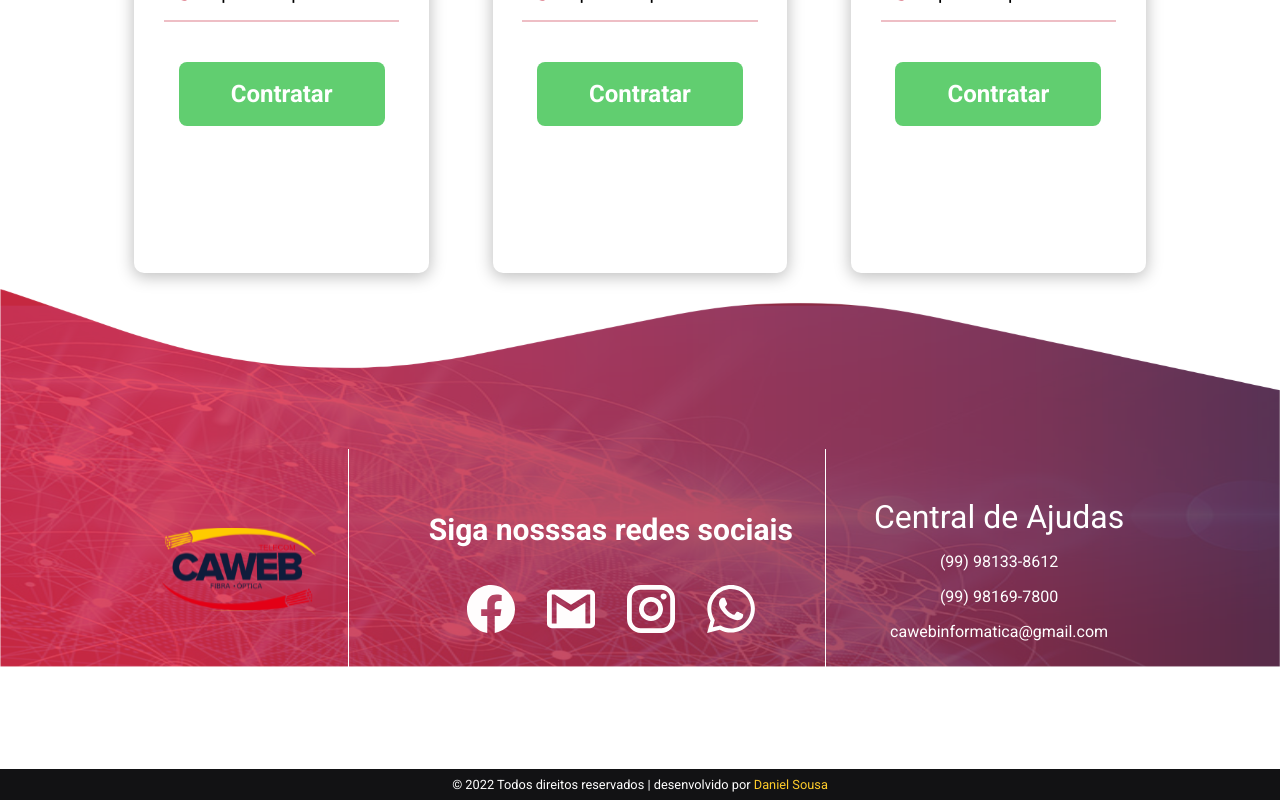
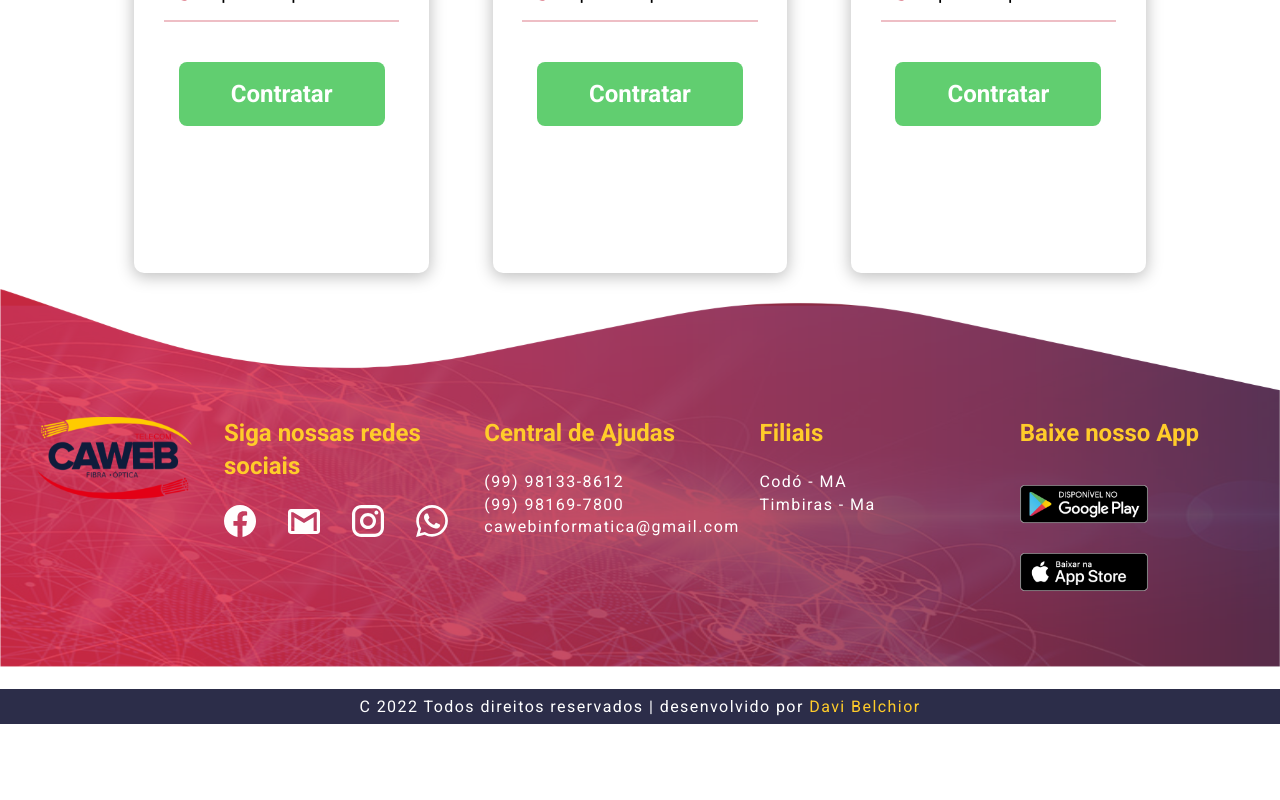
Before and after one commit to DanielSiilva/caweb-projet, a React (Vite) app: page / in a window 1280 px wide. Shown: the part 1103-1903 px from the top of the page. After the commit the page ends 1827 px from the top, so only its background shows below. Built offline with nearby package versions, Linux system fonts and the light colour scheme.

Commit message:
feat: se aplicado,  add o novo footer

```diff
--- a/src/components/Footer/index.tsx
+++ b/src/components/Footer/index.tsx
@@ -1,4 +1,4 @@
-import { Contacts, FooterContainer,FooterDescription, FooterRights, LogoContainer, SocialNetworks } from "./styled";
+import {FooterContainer, FooterItems,Footerr, Help, Logo, SocialNetworks, Branches, DownloadApp} from "./styled";
 
 import LogoFooter from '../../assets/logo.svg'
 
@@ -6,43 +6,82 @@ import Facebook from "../../assets/facebook.svg"
 import Email from "../../assets/email.svg"
 import Instagram from "../../assets/instagram.svg"
 import Whats from "../../assets/whats.svg"
+import AppStory from "../../assets/App-story-PNG.png"
+import PlayStory from "../../assets/play-story-PNG.png"
 
 export function Footer(){
 
 
     return (
+        <>
             <FooterContainer>
-            <FooterDescription>
-                <LogoContainer>
-                    <img  src={LogoFooter}/>
-                </LogoContainer>
+                <FooterItems>
+                    <Logo>
+                        <img src={LogoFooter} />
+                    </Logo>
 
                     <SocialNetworks>
-                    <p>Siga nosssas redes sociais</p>
+                        <span>Siga nossas redes sociais </span>
 
-                    <div>
+                        <section>
+                            <a href="">
                                 <img src={Facebook}/>
+                            </a>
+
+                            <a href="">
                                 <img src={Email}/>
+                            </a>
+
+                            <a href="">
                                 <img src={Instagram}/>
+                            </a>
+
+                            <a href="">
                                 <img src={Whats}/>
-                    </div>
+                            </a>
+                        </section>
                     </SocialNetworks>
 
-                <Contacts>
-                    <p>Central de Ajudas</p>
-                    <span>(99) 98133-8612</span>
-                    <span>(99) 98169-7800</span>
-                    <span>cawebinformatica@gmail.com</span>
-                </Contacts>
+                    <Help>
+                        <span>Central de Ajudas </span>
 
-            </FooterDescription>
+                        <section>
+                            <p> (99) 98133-8612</p>
+                            <p>(99) 98169-7800</p>
+                            <p>cawebinformatica@gmail.com</p>
+                        </section>
+                    </Help>
 
-            <FooterRights>
-                <p>
-                    © 2022 Todos direitos reservados | desenvolvido por
-                    <span> <a href="https://www.linkedin.com/in/daniel-da-silva-de-sousa-555a55226/">Daniel Sousa</a></span>
-                </p>
-            </FooterRights>
+                    <Branches>
+                        <span>Filiais</span>
+
+                        <section>
+                            <p> Codó - MA</p>
+                            <p>Timbiras - Ma</p>
+                        </section>
+                    </Branches>
+
+                    <DownloadApp>
+                        <span>Baixe nosso App</span>
+
+                        <section>
+                            <a href="">
+                                <img src={PlayStory}/>
+                            </a>
+
+                            <a href="">
+                                <img src={AppStory}/>
+                            </a>
+                        </section>
+                    </DownloadApp>
+
+                </FooterItems>
             </FooterContainer>
+
+            <Footerr>
+                <p>   C 2022 Todos direitos reservados | desenvolvido por <span> Davi Belchior</span> </p>
+            </Footerr>
+        </>
+
     )
 }
--- a/src/components/Footer/styled.ts
+++ b/src/components/Footer/styled.ts
@@ -7,81 +7,189 @@ import background_mobile from '../../assets/background_mobile.svg'
 export const FooterContainer = styled.footer`
     display: flex;
     flex-direction: column;
-    align-items: center;
+    justify-content: center;
 
     background: url(${background});
     background-size: 100%;
     background-repeat: no-repeat;
 
     width: 100%;
-    height: 100%;
+    height: 50vh;
+
+
+
 
 
 
     @media (max-width: 667px) {
         background: url(${background_mobile});
         background-repeat: no-repeat;
+        background-size: cover;
 
         width: 100%;
         height: 100%;
-
 
     }
 
 `
 
+export const FooterItems = styled.section`
 
 
-export const FooterDescription = styled.section`
-    height:50vh;
+    display: flex;
+    gap: 2rem;
+    margin-top: 6rem;
+
+    padding: 2rem;
     width: 100%;
-    padding: 0rem 2rem;
+    height: 100%;
 
+    @media (max-width: 667px) {
+        flex-direction: column;
+        align-items: center;
+        justify-content: center;
+
+        margin-top: 4rem;
+        gap:2rem;
+
+        padding: 5rem;
+
+    }
+
+`
+export const Logo = styled.div`
+    img{
+        width: 10rem;
+    }
+`
+export const SocialNetworks = styled.div`
     display: flex;
-    justify-content: center;
-    align-items: center;
+    flex-direction: column;
+    gap: 1.4rem;
 
-    gap: 3rem;
-
-    margin-top: 5rem;
+    width: 20%;
 
 
 
+    span{
+        font-family: 'Roboto';
+        font-style: normal;
+        font-weight: 600;
+        font-size: 1.5rem;
+        line-height: 2.063rem;
+        display: flex;
+        align-items: center;
+        color: ${props => props.theme['yellow-700']};
+    }
+
+    section{
+        display: flex;
+        align-items: center;
+        gap: 2rem;
+        img{
+
+            width: 2rem;
+        }
+    }
+
 
     @media (max-width: 667px) {
-        display: flex;
         flex-direction: column;
         align-items: center;
+        justify-content: center;
+        text-align: center;
+        font-size: 0.5rem;
+        white-space: nowrap;
+        gap: 1rem;
 
-        height: auto;
-        padding: 0.4rem;
-        gap: 0.5rem;
+        width: 90%;
 
-        margin-top: 2.5rem;
+        span{
+            font-size:1.2rem;
+            text-decoration: underline;
+        }
+
+        section{
+            gap: 1rem;
+        }
+    }
+`
+
+export const Help = styled(SocialNetworks)`
+
+    width: 20%;
+
+    section{
+        display: flex;
+        gap:0.2rem;
+        flex-direction: column;
+        align-items: flex-start;
+        text-align: center;
+
+        span{
+            font-size: 1rem;
+        }
+
+        p{
+            font-family: "Roboto";
+            font-size: 1rem;
+            font-weight: 500;
+            line-height: 1.2rem;
+            letter-spacing: 0.09em;
+            text-align: center;
+            color: ${props => props.theme['gray-100']};
+        }
+    }
+
+
+    @media (max-width: 667px) {
+        flex-direction: column;
+        align-items: center;
+        justify-content: center;
+        text-align: center;
+        font-size: 1rem;
+        white-space: nowrap;
+        gap: 1rem;
+
+        width: 90%;
+
+        span{
+            font-size:1.6rem;
+        }
+
+        section{
+            gap: 0.2rem;
+
+
+            p{
+                text-align: center;
+                font-size:1rem;
+                width: 100%;
+            }
+        }
     }
 
 `
 
-export const LogoContainer = styled.div`
-    border-right: 1px solid white ;
-    height: 60%;
+export const Branches = styled(Help)`
+    width: 20%;
+@media (max-width: 667px) {
+    display: none;
+}
+
+`
+export const DownloadApp = styled(SocialNetworks)`
 
 
-    display: flex;
+    section{
+        display: flex;
+        flex-direction: column;
+        align-items: flex-start;
+        gap:0rem;
 
-
-
-    img{
-        width: 10rem;
-        margin-right: 2rem;
-    }
-
-    @media (max-width: 667px) {
-        width: 1rem;
-
-        border-right: none ;
-        height: 100%;
-        justify-content: center;
+        img{
+            width: 8rem;
+        }
     }
 
 `
@@ -89,142 +197,39 @@ export const LogoContainer = styled.div`
 
 
 
+export const Footerr = styled.div`
+    display: flex;
+    align-items: center;
+    justify-content: center;
 
-
-export const SocialNetworks = styled.section`
-
-
-
-    display: flex;
-    flex-direction: column;
-    justify-content: center;
-    align-items: center;
-    gap: 2rem;
-
-    border-right: 1px solid white ;
-    height: 60%;
-    /* margin-right: 2rem; */
-    padding: 2rem;
+    padding: 0.5rem;
+    text-align: center;
+    color: ${props=> props.theme['gray-100']};
+    background-color: rgba(44, 45, 73, 1);
 
     p{
         font-family: 'Roboto';
-        font-style: normal;
+        font-size: 1rem;
+        font-weight: 400;
+        line-height: 1.188rem;
+        letter-spacing: 0.09em;
+        text-align: left;
         white-space: nowrap;
-        font-weight: 600;
-        font-size: 30px;
-        line-height: 47px;
-        color:  ${(props)=> props.theme['gray-100']};
-    }
+        width: 100%;
+        text-align: center;
 
-    div{
-        display: flex;
-        gap: 2rem;
-
-        img{
-            width: 3rem;
+        span{
+            color: ${props=> props.theme['yellow-700']};
         }
-
     }
 
     @media (max-width: 667px) {
-        display: flex;
-        justify-content: center;
-        align-items: center;
+        p{
 
-
-        border-right: none ;
-        height: 100%;
-        width: 90%;
-        margin-right: 0rem;
-
-        padding: 0.5rem;
-        border-bottom: 1px solid ${(props)=> props.theme['gray-100']};
-
-        p{
-            font-family: 'Roboto';
-            font-style: normal;
-            font-weight: 600;
-            font-size: 20px;
-            line-height: 28px;
-            display: flex;
-            align-items: center;
-            letter-spacing: 0.09em;
-            white-space: nowrap;
-
-        }
-
-        div{
-            margin-bottom: 2rem;
-            img{
-
-                width: 3rem;
-            }
-        }
-
-    }
-
-
-
-`
-
-
-
-export const Contacts = styled.div`
-    display: flex;
-    justify-content: center;
-    align-items: center;
-    flex-direction: column;
-    gap: 1rem;
-
-    font-family: 'Roboto';
-    font-style: normal;
-    color:  ${(props)=> props.theme['gray-100']};
-
-
-    p{
-        font-size: 2rem;
-    }
-
-    span{
-        font-size: 1rem;
-    }
-
-
-
-    @media (max-width: 667px) {
-        p{
-            font-size: 2rem;
-        }
-
-        span{
-            font-size: 1rem;
+            font-size: 0.5rem;
+            text-decoration:underline;
         }
 
     }
 
 `
-
-
-
-
-
-
-
-export const FooterRights = styled.section`
-    background:${(props)=> props.theme['gray-900']};
-    color:${(props)=> props.theme['gray-100']};
-    padding: 0.5rem;
-    text-align: center;
-    font-size:0.8rem;
-    width: 100%;
-
-    span{
-        a{
-            text-decoration: none;
-            color: ${(props)=>props.theme['yellow-700']};
-            cursor: pointer;
-        }
-
-    }
-
-`
--- a/src/layouts/DefaultLayout/styles.ts
+++ b/src/layouts/DefaultLayout/styles.ts
@@ -2,8 +2,8 @@ import styled from 'styled-components'
 
 export const LayoutContainer = styled.div`
   width: 100%;
-  max-height: 100vh;
-
+  min-height: 100vh;
+  position: relative;
 
   display: flex;
   flex-direction: column;
--- a/src/styles/themes/default.ts
+++ b/src/styles/themes/default.ts
@@ -8,6 +8,8 @@ export const defaultTheme = {
 
   'yellow-700': '#FFCC2A',
 
+  'text-footer': 'rgba(246, 197, 40, 1)',
+
   'button-card': 'rgba(97, 206, 112, 1)',
 
   'red-700': '#C72940',
```
Also changed, not shown: src/assets/App-story-PNG.png (added), src/assets/play-story-PNG.png (added). Lines whose indentation alone changed are shown as unchanged.
